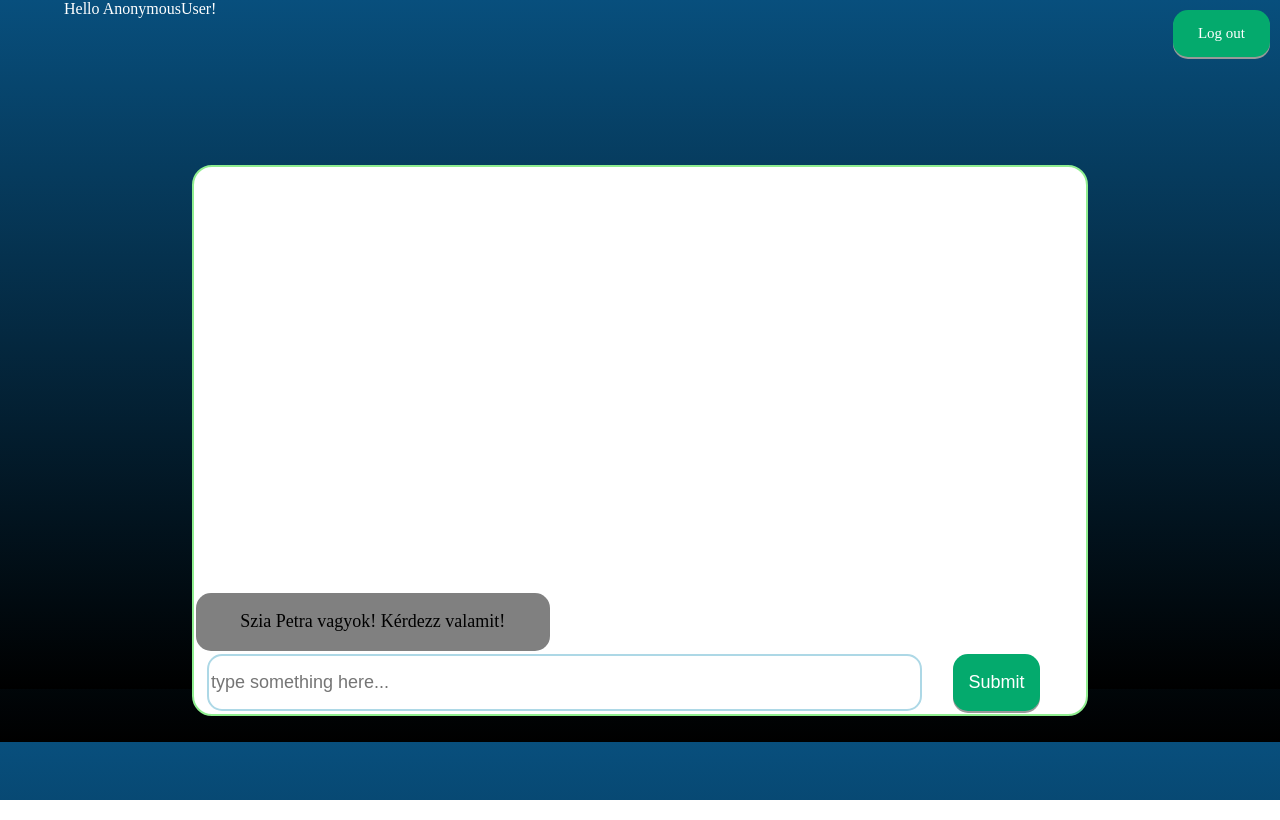
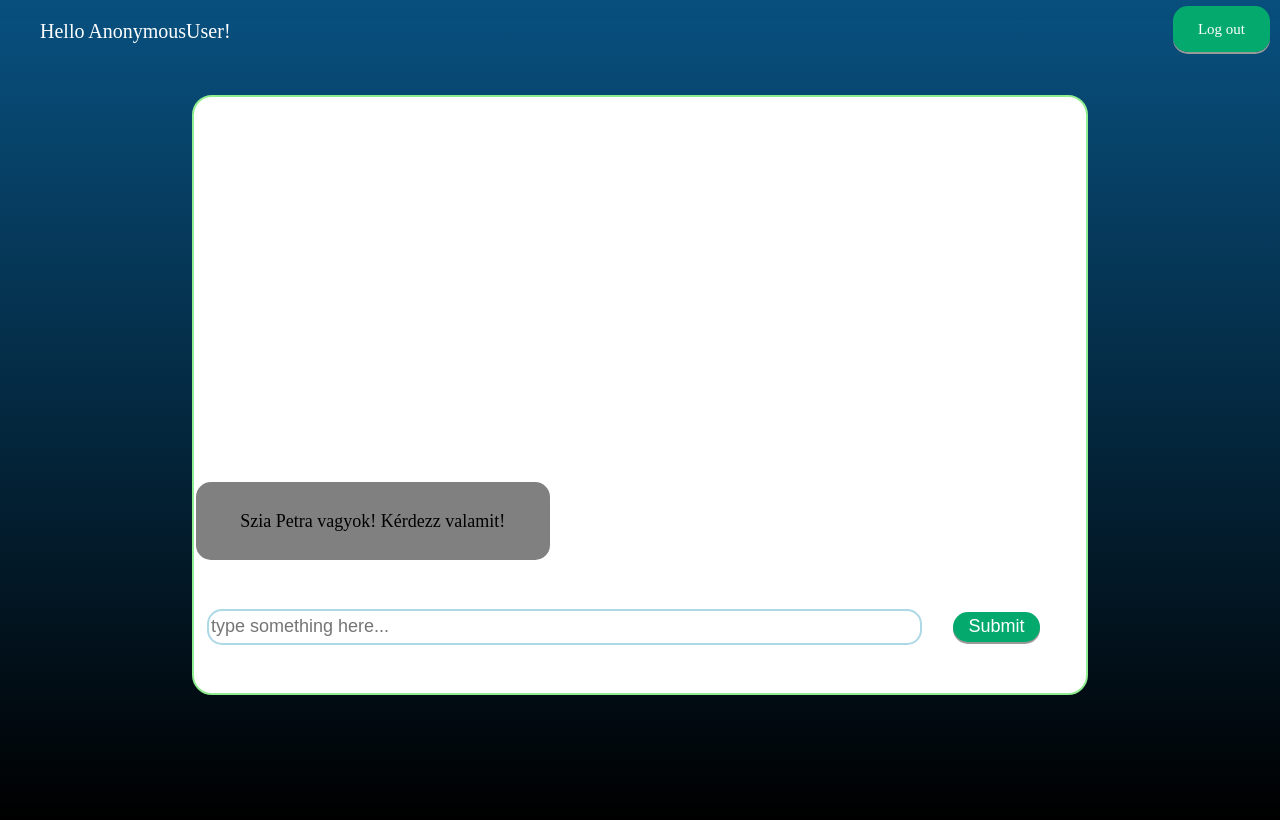
Before and after one commit to oneomo/StillInBeta-Chatbot-AI, a Django app: page / in a window 1280 px wide. Run offline with Django 3.2, Linux system fonts and the light colour scheme.

Commit message:
Design javítás

```diff
--- a/mysite/static/mysite/style.css
+++ b/mysite/static/mysite/style.css
@@ -4,16 +4,16 @@
     height: 100%;
     width: 70%;
     background-color: white;
-    margin-top: 7%;
+    margin-top: 0;
     margin-bottom: 0;
 }
 .table-wrap{
-    height: 80%;
+    height: 75%;
 }
 .other-message-warning{
     border-radius: 15px;
     border: 2% solid black;
-    height: 5%;
+    height: 40px;
     background-color: red;
     width: 40%;
     margin-left: 5%;
@@ -24,7 +24,7 @@
     -ms-overflow-style: none; /* For Internet Explorer and Edge */
     margin: 0;
     padding: 0;
-    height: 92.8%;
+    height: 100%;
     width: 100%;
     background: linear-gradient(#084f7d, #000);
 }
@@ -34,13 +34,13 @@
 td{
     width: 40%;
     border: 0px solid;              /*DEBUG*/
-    height: 10%;
+    height: 20px;
     text-align: center;
 }
 #text{
     border-radius: 15px;
     border: 2px solid lightblue;
-    height: 90%;
+    height: 30px;
     width: 100%;
     margin-left: 10px;
     font-size: 18px;
@@ -48,7 +48,7 @@
 #submitButton{
     border-radius: 15px;
     text-align: center;
-    height: 100%;
+    height: 30px;
     width: 50%;
     box-shadow: 0 2px #999;
     border: none;
@@ -63,15 +63,20 @@
     background-color: #3e8e41;
     transform: translateY(3px);
 }
-  .navbar {
+header {
+    display: flex;
+    justify-content: space-between;
     height: 75px;
     margin-bottom: 0;
+    margin-top: 20px;
+}
+li{
+    list-style: none;
 }
 .logout {
     padding: 15px 25px;
     margin-right: 10px;
     margin-top: 10px;
-    position: absolute;
     right: 0px;
     width: fit-content;
     text-decoration: none;
@@ -85,6 +90,7 @@
     border: none;
     border-radius: 15px;
     box-shadow: 0 2px #999;
+    margin-bottom: 0;
     }
 .logout:hover {
     background-color: #04AA6D;
@@ -96,14 +102,15 @@
 }
 .hello {
     text-decoration: none;
-    padding-left: 5%;
-    padding-top: 5%;
+    padding-left: 40px;
+    padding-top: 20px;
     color: #fff;
+    font-size: 20px;
 }
 .my-message{
     border-radius: 15px;
     border: 2% solid lightgreen;
-    height: 5%;
+    height: 30px;
     background-color: lightgreen;
     width: 40%;
     margin-left: 1%x;
@@ -112,7 +119,7 @@
 .other-message{
     border-radius: 15px;
     border: 2% solid black;
-    height: 5%;
+    height: 15px;
     background-color: gray;
     width: 40%;
     margin-left: 5%;
--- a/mysite/templates/mysite/home.html
+++ b/mysite/templates/mysite/home.html
@@ -13,21 +13,14 @@
          <script type="module" src="{% static 'mysite/script.js' %}"></script>
      </head>
      <body>
-         <div class="navbar">
-                 <a href="#" class="hello">Hello {{request.user}}!</a>
-                 <a href="{% url 'logout' %}" class="logout">Log out</a>
-         </div>
+        <header>
+            <li><a href="#" class="hello">Hello {{request.user}}!</a></li>
+            <li><a href="{% url 'logout' %}" class="logout">Log out</a> </li>
+        </header>
          <div class="table-wrap">
 
              <table align="center">
-                 <tr>
-                     <td></td>
-                     <td></td>
-                 </tr>
-                 <tr>
-                     <td></td>
-                     <td></td>
-                 </tr>
+
                 <tr>
                     <td></td>
                     <td></td>
```
Lines whose indentation alone changed are shown as unchanged.
